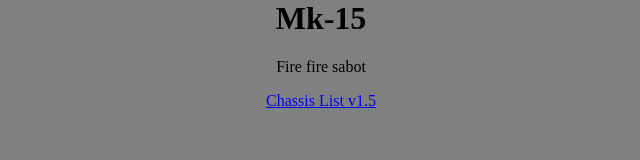
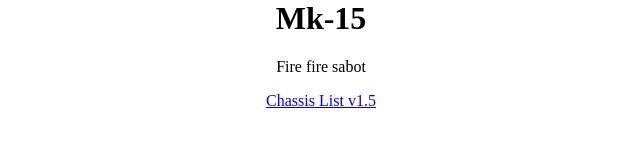
Before and after one commit to Mk-15-D/Mk-15-D-old, a plain HTML site: page index.html in a window 1280 px wide. Shown: the whole page, without its empty margins (319-959 px from the left). Drawn offline with Linux system fonts and the light colour scheme.

```diff
--- a/styles.css
+++ b/styles.css
@@ -1,5 +1,5 @@
 body {
     margin: 0;
-    background: grey;
+    background: white;
     text-align: center;
 }
```
Also changed, not shown: ChassisList.html (+1 -0 lines).
